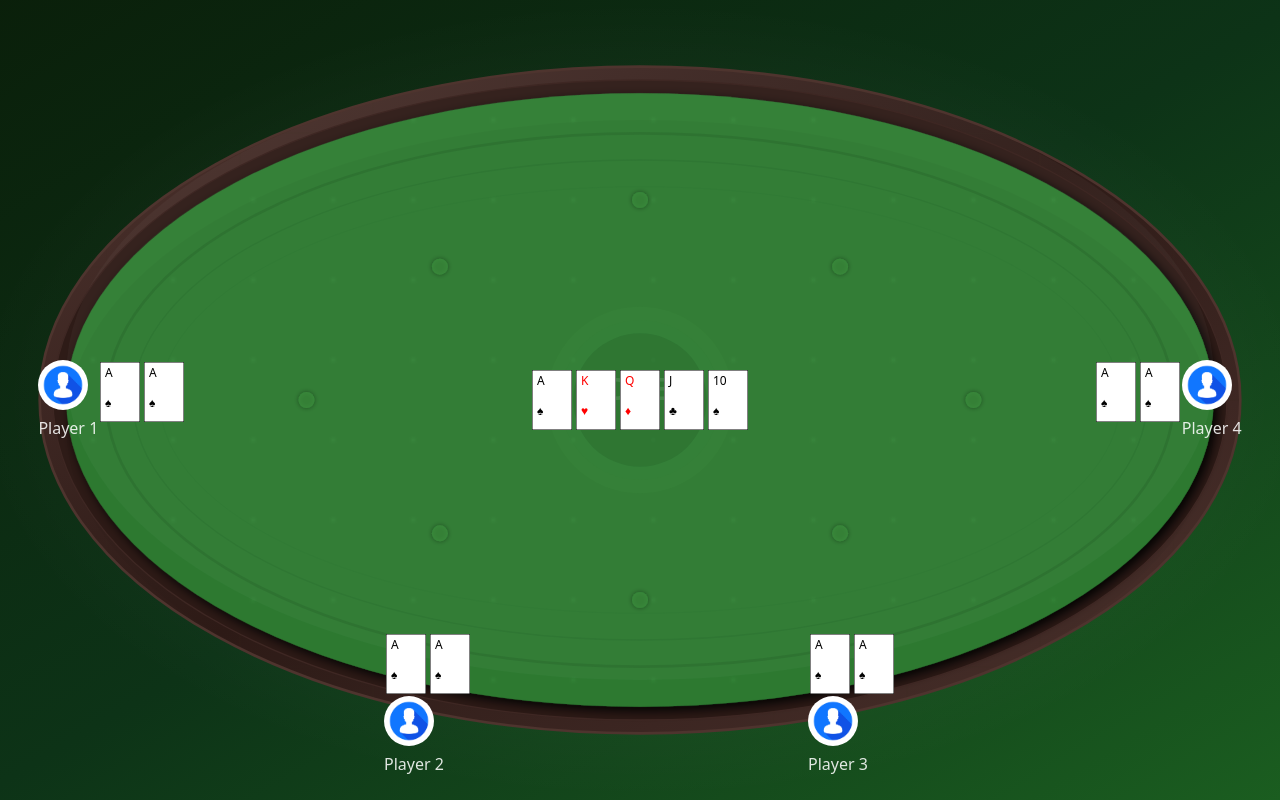
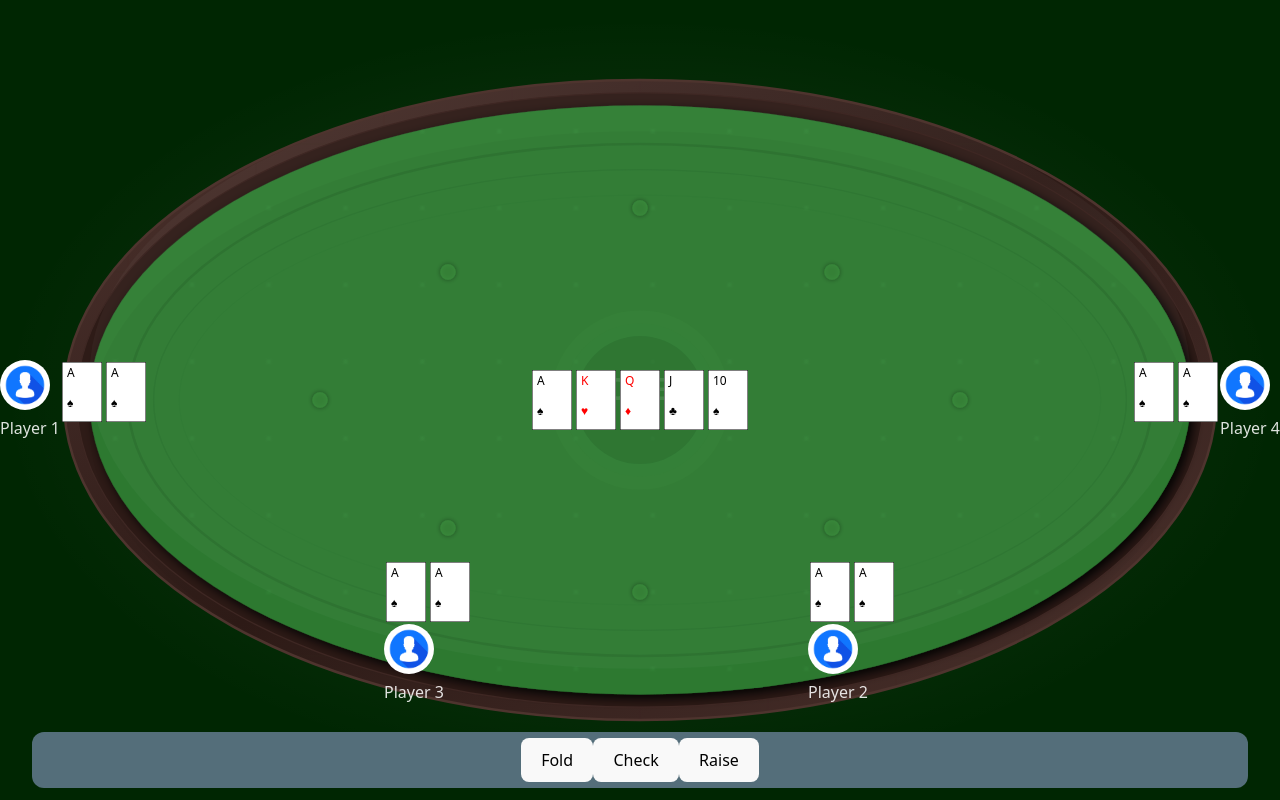
Before and after one commit to birthai/poker, a React (Vite) app: page / in a window 1280 px wide. Built offline with nearby package versions, Linux system fonts and the light colour scheme.

Commit message:
edited some styles about poker table

```diff
--- a/src/App.css
+++ b/src/App.css
@@ -46,5 +46,5 @@
 }
 
 .read-the-docs {
-  color: #43A047;
+  color: #002502;
 }
--- a/src/App.tsx
+++ b/src/App.tsx
@@ -8,17 +8,25 @@ const App: React.FC = () => {
   const { gameState, handlePlayerAction } = useGame();
 
   return (
-    <div className="w-full h-screen flex items-center justify-center overflow-hidden relative bg-[#43A047]">
-      <img
-        src={backgroundImage}
-        alt="Poker Table"
-        className="absolute inset-0 w-full h-full object-cover"
-      />
-      <div className="relative z-10" style={{width:'100%'}}>
+    <div className="w-full h-screen flex items-center justify-center overflow-hidden relative">
+
+      {/* Div برای تصویر پس‌زمینه */}
+      <div className="absolute inset-0 w-full h-full">
+        {/* <img
+          src={backgroundImage}
+          alt="Poker Table"
+          className="absolute inset-0 w-full h-full object-contain"
+        /> */}
+
+        {/* PokerTable در بالای تصویر */}
         <PokerTable
           players={gameState.players}
           communityCards={gameState.communityCards}
         />
+      </div>
+
+      {/* Div برای کنترل‌ها */}
+      <div className="relative z-10" style={{ width: '100%', position:'absolute',bottom:0}}>
         {gameState.players[gameState.currentPlayer].isHuman && (
           <Controls onAction={handlePlayerAction} />
         )}
--- a/src/components/Controls/Controls.tsx
+++ b/src/components/Controls/Controls.tsx
@@ -8,10 +8,17 @@ interface ControlsProps {
 
 export default function Controls({ onAction }: ControlsProps) {
     return (
-      <div className="absolute bottom-4 left-1/2 -translate-x-1/2 flex gap-4">
-        <button onClick={() => onAction('fold')} className="btn">Fold</button>
-        <button onClick={() => onAction('check')} className="btn">Check</button>
-        <button onClick={() => onAction('raise')} className="btn">Raise</button>
+      // <div className="absolute bottom-4 left-1/2 -translate-x-1/2 flex gap-4">
+        // <button onClick={() => onAction('fold')} className="btn">Fold</button>
+        // <button onClick={() => onAction('check')} className="btn">Check</button>
+        // <button onClick={() => onAction('raise')} className="btn">Raise</button>
+      // </div>
+      <div style={{width:'100%',height:80,position:'absolute',bottom:0,display:'flex',justifyContent:'center',alignItems:'center'}}>
+        <div style={{width:'95%',height:'70%',display:'flex',justifyContent:'center',alignItems:'center',backgroundColor:'#546E7A',borderRadius:12}}>
+          <button onClick={() => onAction('fold')} className="btn">Fold</button>
+          <button onClick={() => onAction('check')} className="btn">Check</button>
+          <button onClick={() => onAction('raise')} className="btn">Raise</button>
+        </div>
       </div>
     );
 }
--- a/src/components/PokerTable.tsx
+++ /dev/null
@@ -1,38 +0,0 @@
-import React from 'react';
-import { Player, Card } from '../types/game';
-
-interface PokerTableProps {
-  players: Player[];
-  communityCards: Card[];
-}
-
-const PokerTable: React.FC<PokerTableProps> = ({ players, communityCards }) => {
-  return (
-    <div className="poker-table">
-      <div className="community-cards">
-        {communityCards.map((card, index) => (
-          <div key={index} className="card">
-            {card.rank}{card.suit}
-          </div>
-        ))}
-      </div>
-      <div className="players">
-        {players.map((player, index) => (
-          <div key={index} className="player">
-            <div className="player-name">{player.name}</div>
-            <div className="player-chips">{player.chips}</div>
-            <div className="player-cards">
-              {player.cards.map((card, cardIndex) => (
-                <div key={cardIndex} className="card">
-                  {card.rank}{card.suit}
-                </div>
-              ))}
-            </div>
-          </div>
-        ))}
-      </div>
-    </div>
-  );
-};
-
-export default PokerTable;
--- a/src/components/Table/PokerTable.tsx
+++ b/src/components/Table/PokerTable.tsx
@@ -2,6 +2,8 @@ import React from "react";
 import Player from "../Player/Player";
 import Card from "../Card/Card";
 import UserProfile from '../../assets/profile.jpg';
+import backgroundImage from '../../assets/background.svg';
+
 
 interface CardType {
   suit: string;
@@ -31,24 +33,35 @@ const PokerTable: React.FC = () => {
     ];
 
     return (
-        <div className="w-full h-screen flex items-center justify-center">
+        <div
+            className="w-full h-full flex items-center justify-center relative"
+            style={{
+                backgroundImage: `url(${backgroundImage})`,
+                backgroundSize: '100% auto',
+                backgroundPosition: 'center',
+                backgroundRepeat: 'no-repeat',
+                overflow: 'visible',
+                backgroundPosition: 'center',
+                backgroundRepeat: 'no-repeat'
+            }}
+        >
             {/* Player 1 - Top */}
-            <div style={{ position: 'absolute', left: '3%' }}>
+            <div style={{ position: 'absolute', left: '0%', top: '50%', transform: 'translateY(-50%)' }}>
                 <Player name={players[0].name} cards={players[0].cards} profile={players[0].profile} position="left" />
             </div>
 
-            {/* Player 2 - Right */}
-            <div style={{ position: 'absolute', bottom: '3%', left: '30%' }}>
+            {/* Player 2 - Bottom Left */}
+            <div style={{ position: 'fixed', right: '30%', bottom: '3%' , transform: 'translateY(-50%)' }}>
                 <Player name={players[1].name} cards={players[1].cards} profile={players[1].profile} position="bottom" />
             </div>
 
-            {/* Player 3 - Bottom */}
-            <div style={{ position: 'absolute', bottom: '3%', right: '30%' }}>
+            {/* Player 3 - Bottom Right */}
+            <div style={{ position: 'absolute', left: '30%', bottom: '3%' , transform: 'translateY(-50%)' }}>
                 <Player name={players[2].name} cards={players[2].cards} profile={players[2].profile} position="bottom" />
             </div>
 
-            {/* Player 4 - Left */}
-            <div style={{ position: 'absolute', right: '3%' }}>
+            {/* Player 4 - Center Right */}
+            <div style={{ position: 'absolute', right: '0%', top: '50%', transform: 'translateY(-50%)' }}>
                 <Player name={players[3].name} cards={players[3].cards} profile={players[3].profile} position="right" />
             </div>
 
--- a/src/index.css
+++ b/src/index.css
@@ -10,14 +10,14 @@
 
   color-scheme: light dark;
   color: rgba(255, 255, 255, 0.87);
-  background-color: #43A047;
+  background-color: #022d04;
 
   font-synthesis: none;
   text-rendering: optimizeLegibility;
   -webkit-font-smoothing: antialiased;
   -moz-osx-font-smoothing: grayscale;
 
-  --main-bg-color: #43A047;
+  --main-bg-color: #002602;
   --text-color: rgba(255, 255, 255, 0.87);
 }
 
```
Also changed, not shown: src/assets/background.svg.
